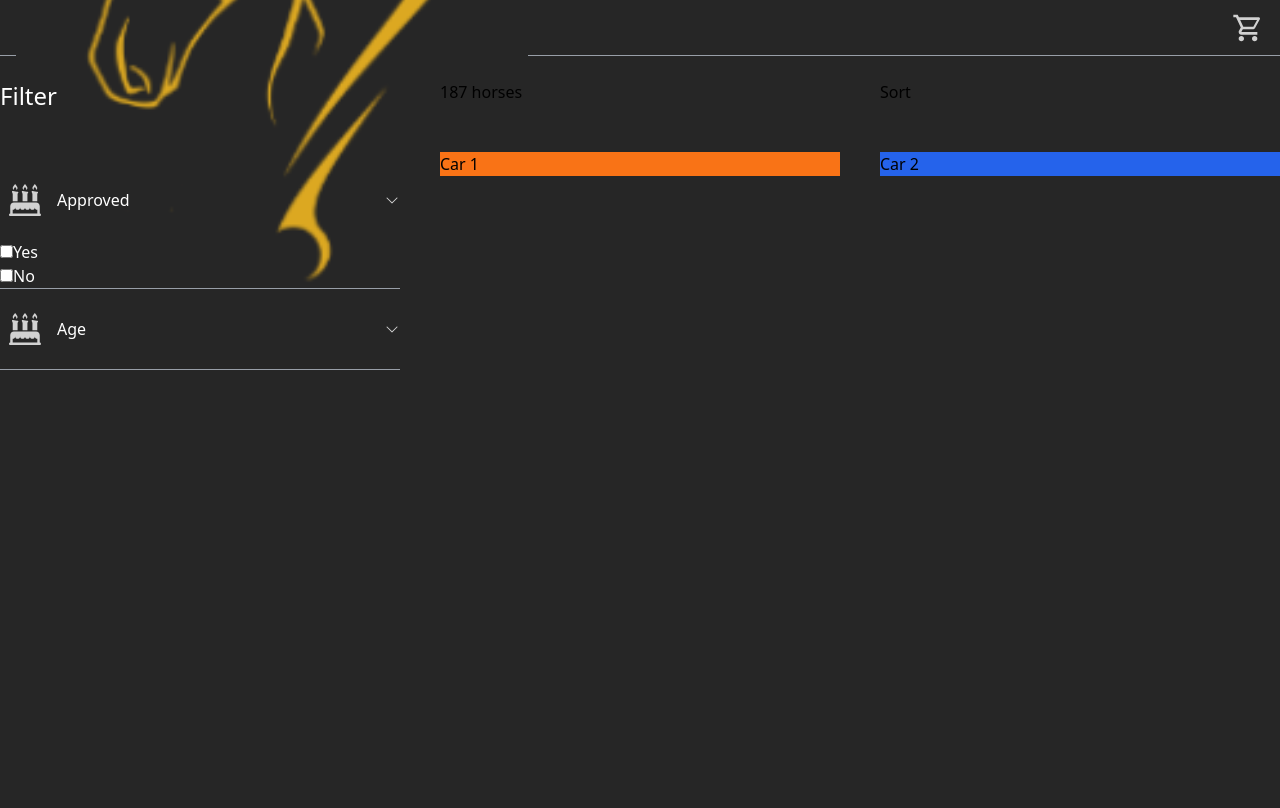
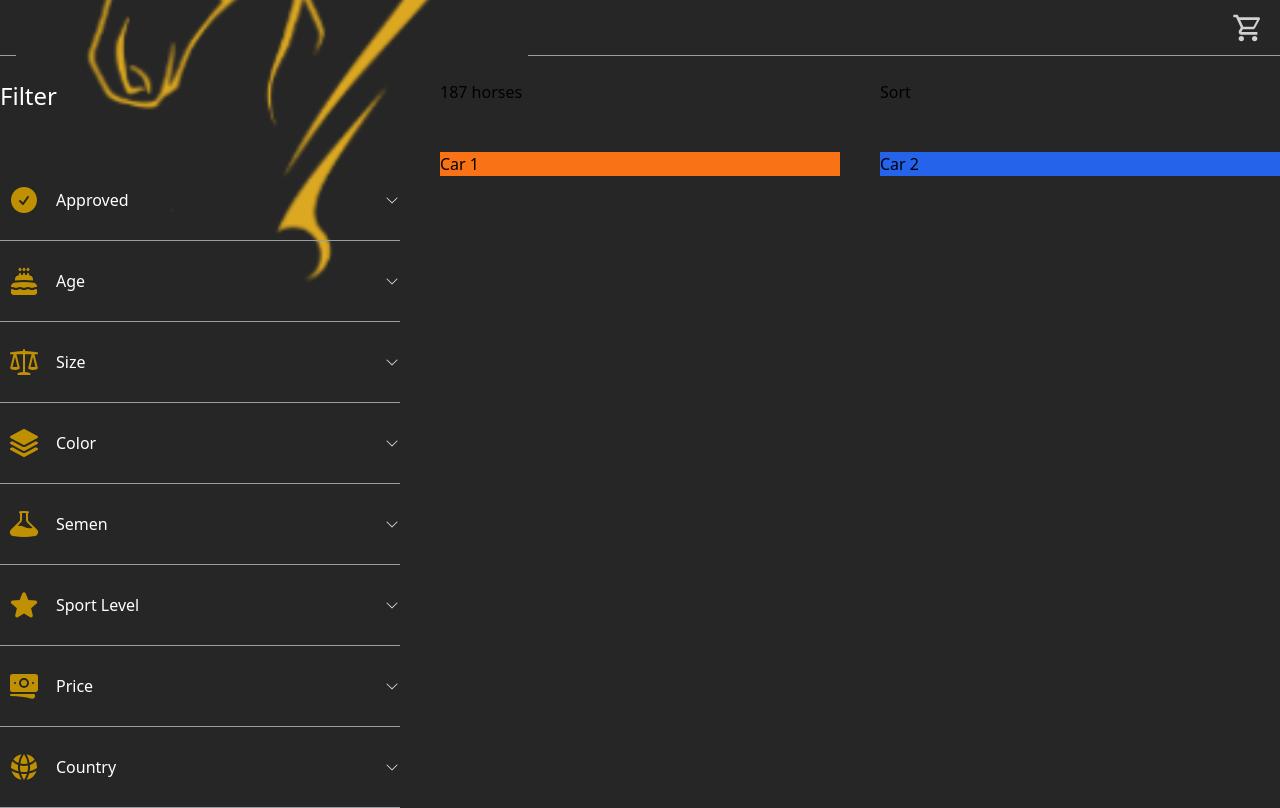
Before and after one commit to ahmetayyildiz66/stallion-web, a Nuxt app: page / in a window 1280 px wide. Built offline with nearby package versions, Linux system fonts and the light colour scheme.

Commit message:
feat: add icons

```diff
--- a/components/DropdownFilter.vue
+++ b/components/DropdownFilter.vue
@@ -3,9 +3,9 @@
     class="flex justify-between items-center w-full h-20"
     @click="toggleDropdown(filter.id)"
   >
-    <div class="flex items-center">
-      <IconBirthday class="ml-2 mr-4" />
-      <span>{{ filter.label }}</span>
+    <div class="flex items-center text-yellow-50">
+      <FilterIcons :icon="filter.icon" />
+      <span class="text-white">{{ filter.label }}</span>
     </div>
     <IconCaretDown />
   </button>
@@ -19,4 +19,5 @@
 <script setup lang="ts">
 const { toggleDropdown } = useFilters();
 const { filter } = defineProps(["filter"]);
+
 </script>
--- /dev/null
+++ b/components/FilterIcons.vue
@@ -0,0 +1,28 @@
+<template>
+  <CakeIcon v-if="icon === 'cake'" class="h-8 w-8 ml-2 mr-4" />
+  <CheckCircleIcon v-else-if="icon === 'check'" class="h-8 w-8 ml-2 mr-4" />
+  <ScaleIcon v-else-if="icon === 'scale'" class="h-8 w-8 ml-2 mr-4" />
+  <Square3Stack3DIcon
+    v-else-if="icon === 'square-3-stack-3d'"
+    class="h-8 w-8 ml-2 mr-4"
+  />
+  <BeakerIcon v-else-if="icon === 'beaker'" class="h-8 w-8 ml-2 mr-4" />
+  <StarIcon v-else-if="icon === 'star'" class="h-8 w-8 ml-2 mr-4" />
+  <BanknotesIcon v-else-if="icon === 'banknotes'" class="h-8 w-8 ml-2 mr-4" />
+  <GlobeAltIcon v-else-if="icon === 'globe-alt'" class="h-8 w-8 ml-2 mr-4" />
+</template>
+
+<script setup lang="ts">
+import {
+  CakeIcon,
+  CheckCircleIcon,
+  ScaleIcon,
+  Square3Stack3DIcon,
+  BeakerIcon,
+  StarIcon,
+  BanknotesIcon,
+  GlobeAltIcon
+} from "@heroicons/vue/24/solid";
+
+const { icon } = defineProps(["icon"]);
+</script>
--- a/composables/useFilters.ts
+++ b/composables/useFilters.ts
@@ -2,14 +2,15 @@ interface Filter {
   id: string;
   isOpen: boolean;
   label: string;
-  // icon: any;
+  icon: string;
   options: { id: string; label: string }[];
 }
 const filters: Filter[] = reactive([
   {
     id: "approved",
-    isOpen: true,
+    isOpen: false,
     label: "Approved",
+    icon: 'check',
     options: [
       {
         id: "yes",
@@ -25,6 +26,7 @@ const filters: Filter[] = reactive([
     id: "age",
     isOpen: false,
     label: "Age",
+    icon: 'cake',
     options: [
       {
         id: "zero-four",
@@ -52,6 +54,102 @@ const filters: Filter[] = reactive([
       },
     ],
   },
+  {
+    id: "size",
+    isOpen: false,
+    label: "Size",
+    icon: 'scale',
+    options: [
+      {
+        id: "yes",
+        label: "Yes",
+      },
+      {
+        id: "no",
+        label: "No",
+      },
+    ],
+  },
+  {
+    id: "color",
+    isOpen: false,
+    label: "Color",
+    icon: 'square-3-stack-3d',
+    options: [
+      {
+        id: "yes",
+        label: "Yes",
+      },
+      {
+        id: "no",
+        label: "No",
+      },
+    ],
+  },
+  {
+    id: "semen",
+    isOpen: false,
+    label: "Semen",
+    icon: 'beaker',
+    options: [
+      {
+        id: "yes",
+        label: "Yes",
+      },
+      {
+        id: "no",
+        label: "No",
+      },
+    ],
+  },
+  {
+    id: "sportLevel",
+    isOpen: false,
+    label: "Sport Level",
+    icon: 'star',
+    options: [
+      {
+        id: "yes",
+        label: "Yes",
+      },
+      {
+        id: "no",
+        label: "No",
+      },
+    ],
+  },
+  {
+    id: "price",
+    isOpen: false,
+    label: "Price",
+    icon: 'banknotes',
+    options: [
+      {
+        id: "yes",
+        label: "Yes",
+      },
+      {
+        id: "no",
+        label: "No",
+      },
+    ],
+  },
+  {
+    id: "country",
+    isOpen: false,
+    label: "Country",
+    icon: 'globe-alt',
+    options: [
+      {
+        id: "yes",
+        label: "Yes",
+      },
+      {
+        id: "no",
+        label: "No",
+      },
+    ],
+  },
 ]);
 
 const toggleDropdown = (id: string) => {
--- a/package.json
+++ b/package.json
@@ -18,5 +18,8 @@
     "tailwindcss": "^3.3.5",
     "vue": "^3.3.8",
     "vue-router": "^4.2.5"
+  },
+  "dependencies": {
+    "@heroicons/vue": "^2.0.18"
   }
 }
--- a/tailwind.config.js
+++ b/tailwind.config.js
@@ -16,15 +16,12 @@ export default {
         },
         black: {
           50: '#262626'
+        },
+        yellow: {
+          50: '#BF9001'
         }
       },
-      // container: {
-      //   xl
-      // }
     },
-    // container: {
-
-    // }
   },
   plugins: [],
 };
```
Also changed, not shown: 1 other file (tests, documents, lock files or other folders).
